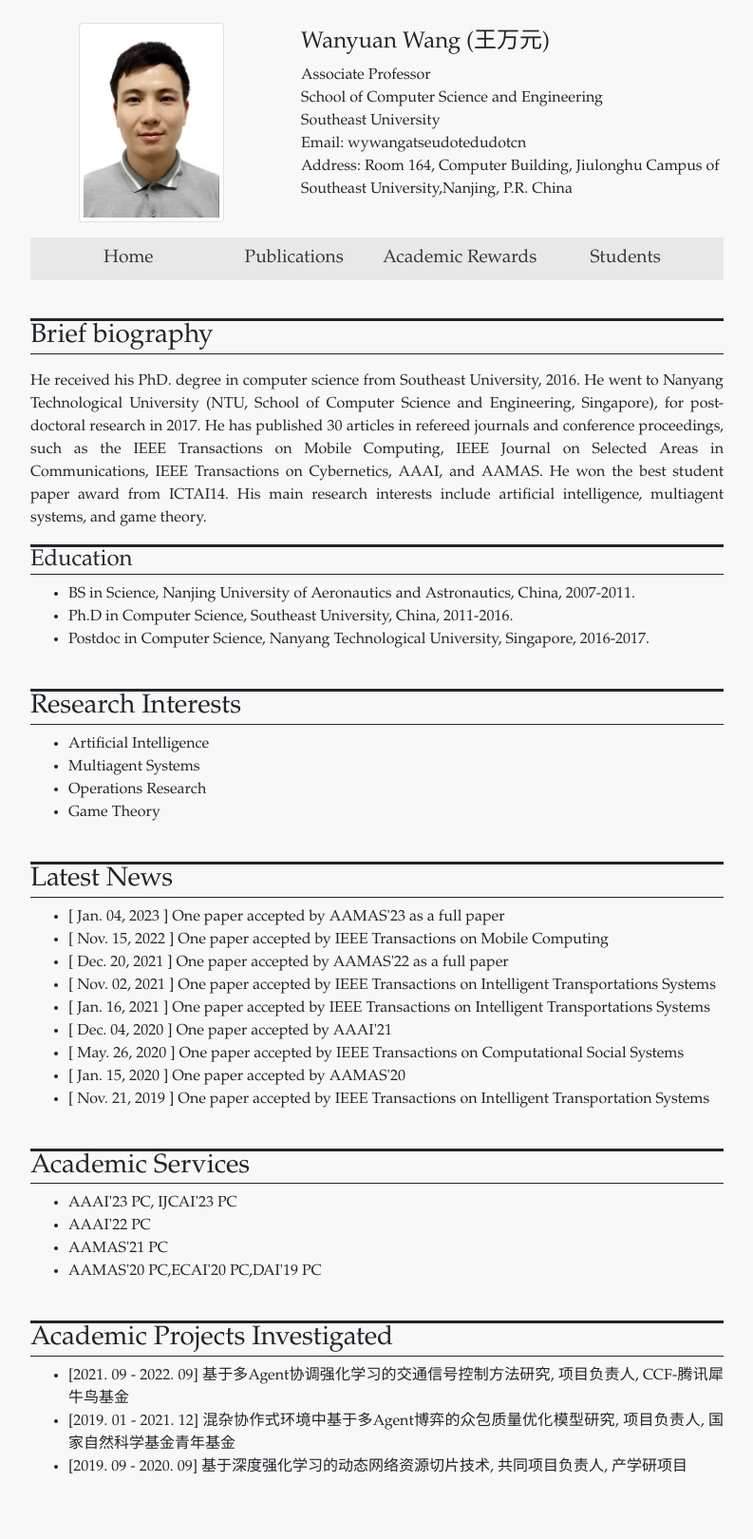
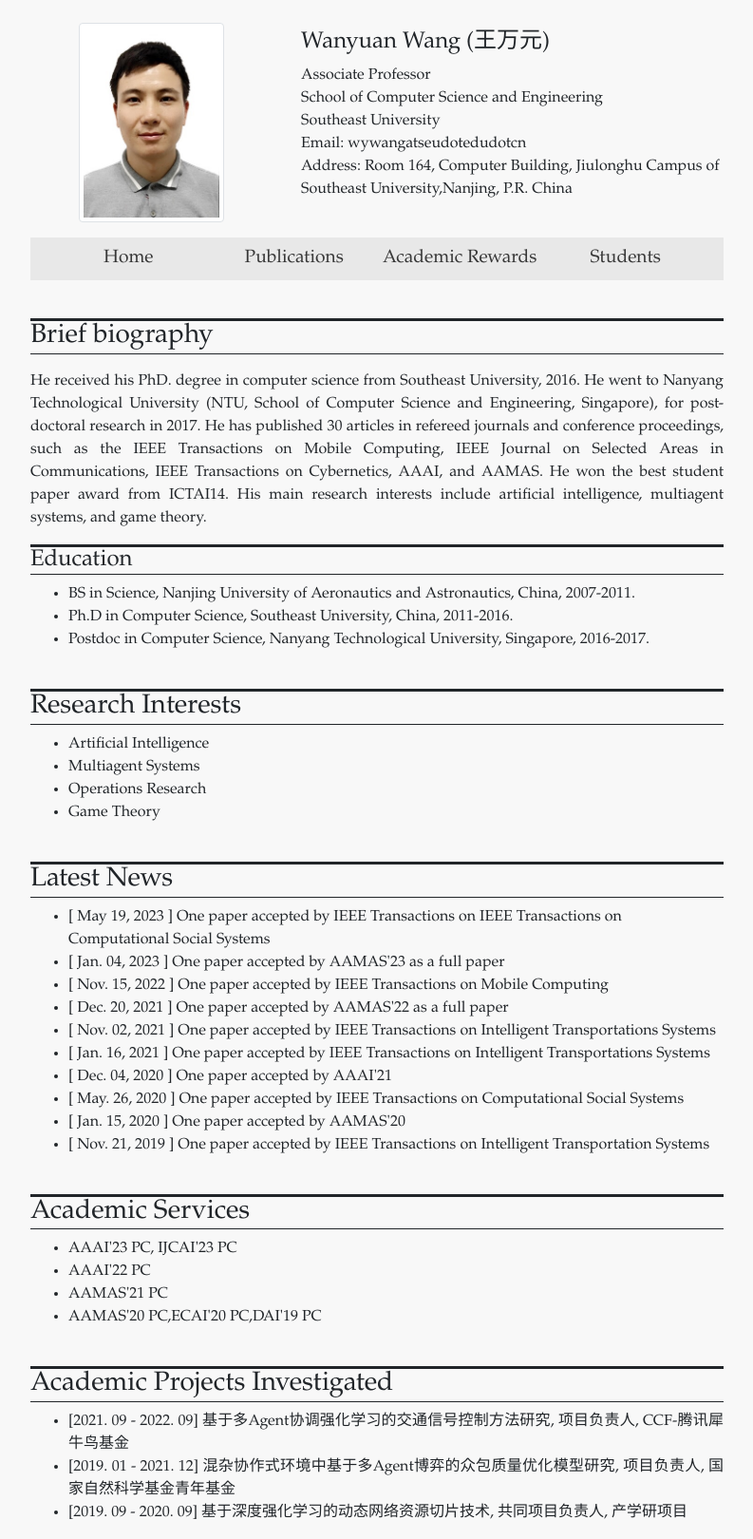
Before and after one commit to wanyuanwang/wanyuanwang.github.io, a Jekyll site: the page built from index.html, in a window 1280 px wide. Shown: the whole page at 95% size, without its empty margins (243-1036 px from the left). Built offline with Jekyll 4.4.1, drawn with Linux system fonts in a browser that asks for light colours; before the commit the page ends 1572 px from its top, so only the background shows below that.

Commit message:
Update news.yml

```diff
--- a/_data/news.yml
+++ b/_data/news.yml
@@ -1,3 +1,5 @@
+- date: May 19, 2023
+  news: One paper accepted by IEEE Transactions on IEEE Transactions on Computational Social Systems
 - date: Jan. 04, 2023
   news: One paper accepted by AAMAS'23 as a full paper
 - date: Nov. 15, 2022
```
